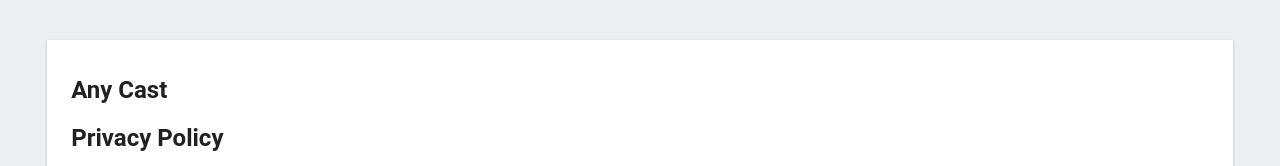
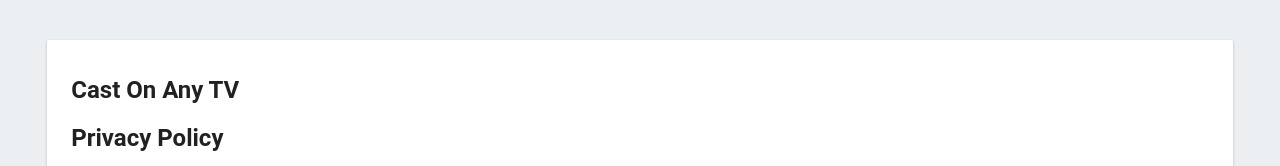
Before and after one commit to progfast/progfast.github.io, a plain HTML site: page index.html in a window 1280 px wide. Shown: the top 166 px of the page. Drawn offline with Linux system fonts and the light colour scheme.

Commit message:
Update index.html

```diff
--- a/index.html
+++ b/index.html
@@ -59,7 +59,7 @@
   </head>
   <body>
     <div id="message">
-      <h2>Any Cast</h2>
+      <h2>Cast On Any TV</h2>
 
 	  <h2>Privacy Policy</h2>
       <p>Our privacy policy applies to information we collect when you use or access our application, or just interact with us. We may change this privacy policy from time to time. Whenever we make changes to this privacy policy, the changes are effective when posted. We encourage you to review our privacy policy whenever you access our services to stay informed about our information practices and the ways you can help protect your privacy.</p>
```
